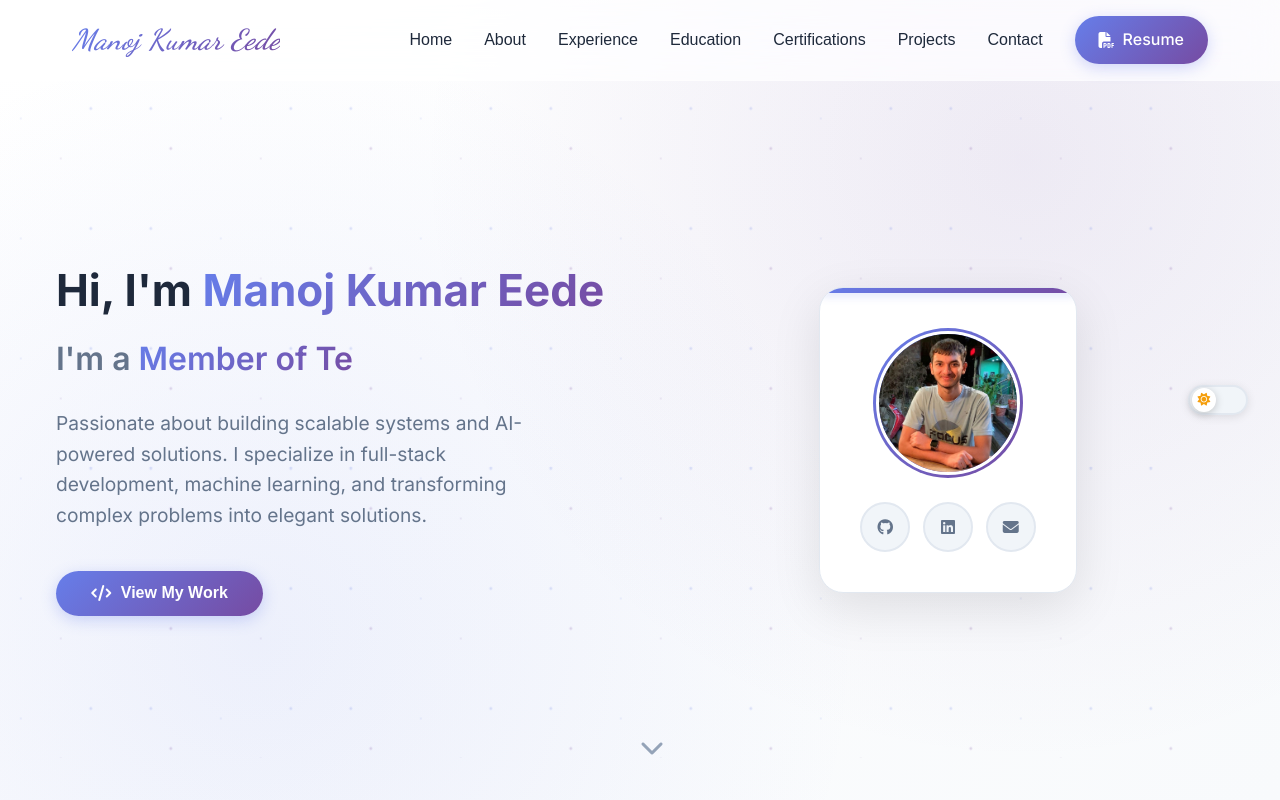
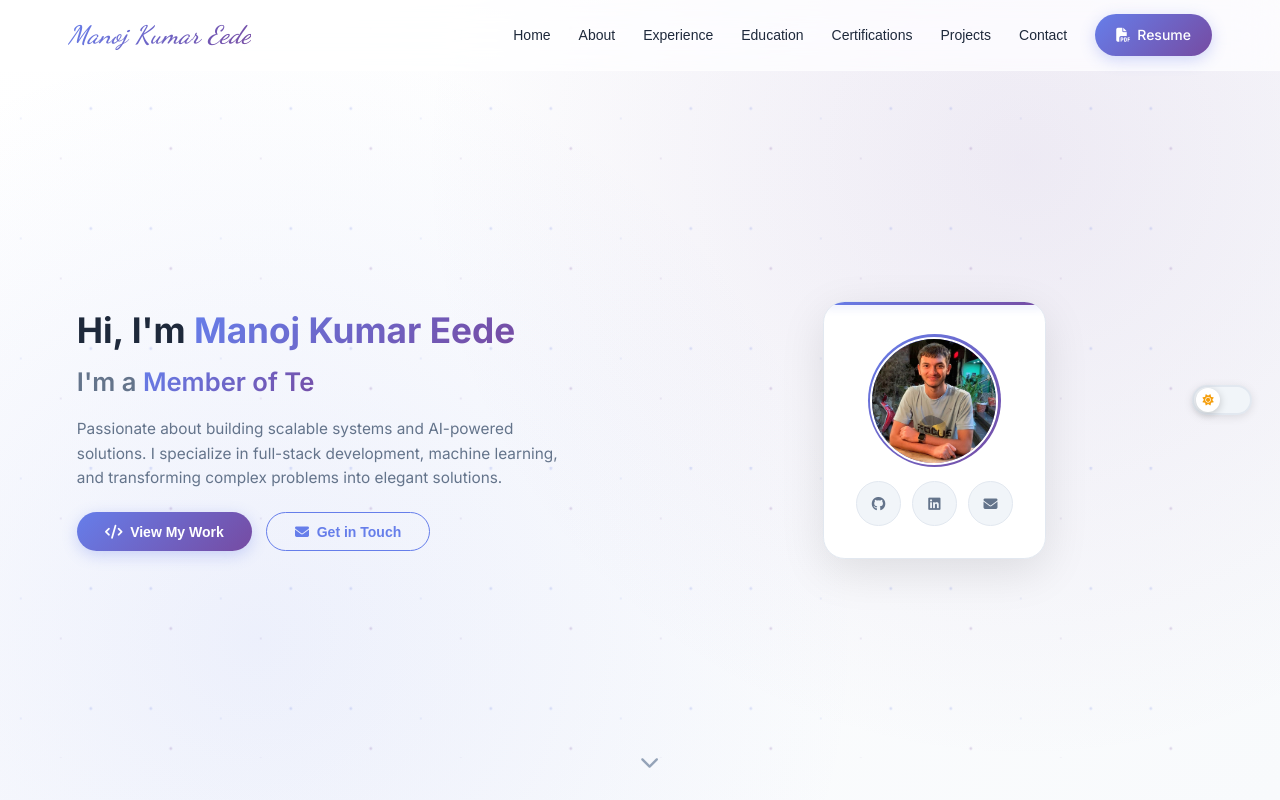
Before and after one commit to Manoj4689/personal-portfolio, a React (Create React App) app: page / in a window 1280 px wide. Shown: the top 800 px of the page. Built offline with nearby package versions, Linux system fonts and the light colour scheme; no server answers.

Commit message:
Mobile view changes

```diff
--- a/src/App.css
+++ b/src/App.css
@@ -18,6 +18,43 @@
   --shadow-light: rgba(0, 0, 0, 0.1);
   --shadow-medium: rgba(0, 0, 0, 0.15);
   --shadow-heavy: rgba(0, 0, 0, 0.25);
+
+  /* Dynamic viewport-based sizing */
+  --viewport-width: 100vw;
+  --viewport-height: 100vh;
+  --viewport-min: min(100vw, 100vh);
+  --viewport-max: max(100vw, 100vh);
+
+  /* Base sizes (for Mac desktop - 1440px width typical) */
+  --base-font-size: clamp(14px, 1vw, 16px);
+  --base-spacing-unit: clamp(0.5rem, 0.5vw, 1rem);
+
+  /* Dynamic font sizes */
+  --font-scale: clamp(0.875, 100vw / 1440, 1);
+  --font-xs: clamp(0.75rem, 0.8vw, 0.85rem);
+  --font-sm: clamp(0.85rem, 0.9vw, 0.95rem);
+  --font-base: clamp(1rem, 1vw, 1rem);
+  --font-lg: clamp(1.1rem, 1.2vw, 1.2rem);
+  --font-xl: clamp(1.3rem, 1.5vw, 1.5rem);
+  --font-2xl: clamp(1.5rem, 2vw, 2rem);
+  --font-3xl: clamp(2rem, 2.5vw, 2.5rem);
+  --font-4xl: clamp(2.5rem, 3vw, 2.75rem);
+  --font-5xl: clamp(2.75rem, 3.5vw, 3rem);
+
+  /* Dynamic spacing */
+  --spacing-xs: clamp(0.25rem, 0.3vw, 0.5rem);
+  --spacing-sm: clamp(0.5rem, 0.6vw, 1rem);
+  --spacing-md: clamp(1rem, 1.2vw, 1.5rem);
+  --spacing-lg: clamp(1.5rem, 2vw, 2rem);
+  --spacing-xl: clamp(2rem, 2.5vw, 3rem);
+  --spacing-2xl: clamp(3rem, 3.5vw, 5rem);
+
+  /* Dynamic container */
+  --container-max-width: min(1200px, 90vw);
+  --container-padding: clamp(0.5rem, 1vw, 1rem);
+
+  /* Dynamic section padding */
+  --section-padding-y: clamp(2rem, 5vh, 5rem);
 }
 
 /* Dark mode variables */
@@ -34,6 +71,43 @@
   --shadow-light: rgba(0, 0, 0, 0.3);
   --shadow-medium: rgba(0, 0, 0, 0.4);
   --shadow-heavy: rgba(0, 0, 0, 0.6);
+
+  /* Dynamic viewport-based sizing (same as light mode) */
+  --viewport-width: 100vw;
+  --viewport-height: 100vh;
+  --viewport-min: min(100vw, 100vh);
+  --viewport-max: max(100vw, 100vh);
+
+  /* Base sizes */
+  --base-font-size: clamp(14px, 1vw, 16px);
+  --base-spacing-unit: clamp(0.5rem, 0.5vw, 1rem);
+
+  /* Dynamic font sizes */
+  --font-scale: clamp(0.875, 100vw / 1440, 1);
+  --font-xs: clamp(0.75rem, 0.8vw, 0.85rem);
+  --font-sm: clamp(0.85rem, 0.9vw, 0.95rem);
+  --font-base: clamp(1rem, 1vw, 1rem);
+  --font-lg: clamp(1.1rem, 1.2vw, 1.2rem);
+  --font-xl: clamp(1.3rem, 1.5vw, 1.5rem);
+  --font-2xl: clamp(1.5rem, 2vw, 2rem);
+  --font-3xl: clamp(2rem, 2.5vw, 2.5rem);
+  --font-4xl: clamp(2.5rem, 3vw, 2.75rem);
+  --font-5xl: clamp(2.75rem, 3.5vw, 3rem);
+
+  /* Dynamic spacing */
+  --spacing-xs: clamp(0.25rem, 0.3vw, 0.5rem);
+  --spacing-sm: clamp(0.5rem, 0.6vw, 1rem);
+  --spacing-md: clamp(1rem, 1.2vw, 1.5rem);
+  --spacing-lg: clamp(1.5rem, 2vw, 2rem);
+  --spacing-xl: clamp(2rem, 2.5vw, 3rem);
+  --spacing-2xl: clamp(3rem, 3.5vw, 5rem);
+
+  /* Dynamic container */
+  --container-max-width: min(1200px, 90vw);
+  --container-padding: clamp(0.5rem, 1vw, 1rem);
+
+  /* Dynamic section padding */
+  --section-padding-y: clamp(2rem, 5vh, 5rem);
 }
 
 /* Dark mode body styles */
@@ -44,21 +118,21 @@ body.dark-mode {
 
 /* Common styles */
 .container {
-  max-width: 1200px;
+  max-width: var(--container-max-width);
   margin: 0 auto;
-  padding: 0 1rem;
+  padding: 0 var(--container-padding);
 }
 
 .section {
-  padding: 5rem 0;
+  padding: var(--section-padding-y) 0;
   position: relative;
 }
 
 .section-title {
-  font-size: 2.75rem;
+  font-size: var(--font-4xl);
   font-weight: 800;
   text-align: center;
-  margin-bottom: 3.5rem;
+  margin-bottom: clamp(2rem, 3.5vh, 3.5rem);
   color: var(--text-primary);
   position: relative;
   letter-spacing: -0.02em;
@@ -67,11 +141,11 @@ body.dark-mode {
 .section-title::after {
   content: '';
   position: absolute;
-  bottom: -15px;
+  bottom: clamp(-10px, -1vh, -15px);
   left: 50%;
   transform: translateX(-50%);
-  width: 80px;
-  height: 5px;
+  width: clamp(60px, 5.5vw, 80px);
+  height: clamp(3px, 0.35vh, 5px);
   background: linear-gradient(135deg, var(--accent-primary), var(--accent-secondary));
   border-radius: 3px;
   box-shadow: 0 2px 10px rgba(102, 126, 234, 0.3);
@@ -88,16 +162,16 @@ body.dark-mode {
   background: linear-gradient(135deg, var(--accent-primary), var(--accent-secondary));
   color: white;
   border: none;
-  padding: 0.85rem 2.2rem;
-  border-radius: 50px;
+  padding: clamp(0.7rem, 0.85vw, 0.85rem) clamp(1.8rem, 2.2vw, 2.2rem);
+  border-radius: clamp(40px, 3.5vw, 50px);
   font-weight: 700;
   text-decoration: none;
   display: inline-flex;
   align-items: center;
-  gap: 0.6rem;
+  gap: clamp(0.5rem, 0.6vw, 0.6rem);
   transition: all 0.4s cubic-bezier(0.4, 0, 0.2, 1);
   cursor: pointer;
-  font-size: 1rem;
+  font-size: var(--font-base);
   position: relative;
   overflow: hidden;
   box-shadow: 0 4px 15px rgba(102, 126, 234, 0.3);
@@ -117,8 +191,8 @@ body.dark-mode {
 }
 
 .btn-primary:hover::before {
-  width: 300px;
-  height: 300px;
+  width: clamp(250px, 20vw, 300px);
+  height: clamp(250px, 20vw, 300px);
 }
 
 .btn-primary:hover {
@@ -129,17 +203,17 @@ body.dark-mode {
 .btn-secondary {
   background: transparent;
   color: var(--accent-primary);
-  border: 2px solid var(--accent-primary);
-  padding: 0.85rem 2.2rem;
-  border-radius: 50px;
+  border: clamp(1.5px, 0.14vw, 2px) solid var(--accent-primary);
+  padding: clamp(0.7rem, 0.85vw, 0.85rem) clamp(1.8rem, 2.2vw, 2.2rem);
+  border-radius: clamp(40px, 3.5vw, 50px);
   font-weight: 700;
   text-decoration: none;
   display: inline-flex;
   align-items: center;
-  gap: 0.6rem;
+  gap: clamp(0.5rem, 0.6vw, 0.6rem);
   transition: all 0.4s cubic-bezier(0.4, 0, 0.2, 1);
   cursor: pointer;
-  font-size: 1rem;
+  font-size: var(--font-base);
   position: relative;
   overflow: hidden;
 }
@@ -169,10 +243,10 @@ body.dark-mode {
 
 .card {
   background: var(--bg-primary);
-  border-radius: 20px;
-  padding: 2.5rem;
-  box-shadow: 0 8px 30px var(--shadow-light);
-  border: 1px solid var(--border-color);
+  border-radius: clamp(16px, 1.4vw, 20px);
+  padding: clamp(1.5rem, 2.5vw, 2.5rem);
+  box-shadow: 0 clamp(6px, 0.6vw, 8px) clamp(20px, 2vw, 30px) var(--shadow-light);
+  border: clamp(0.8px, 0.07vw, 1px) solid var(--border-color);
   transition: all 0.4s cubic-bezier(0.4, 0, 0.2, 1);
   backdrop-filter: blur(10px);
   position: relative;
@@ -185,7 +259,7 @@ body.dark-mode {
   top: 0;
   left: 0;
   right: 0;
-  height: 3px;
+  height: clamp(2px, 0.2vh, 3px);
   background: linear-gradient(135deg, var(--accent-primary), var(--accent-secondary));
   transform: scaleX(0);
   transition: transform 0.4s ease;
@@ -196,14 +270,14 @@ body.dark-mode {
 }
 
 .card:hover {
-  transform: translateY(-8px);
-  box-shadow: 0 15px 50px var(--shadow-medium);
+  transform: translateY(clamp(-6px, -0.5vh, -8px));
+  box-shadow: 0 clamp(12px, 1vw, 15px) clamp(40px, 3.5vw, 50px) var(--shadow-medium);
   border-color: var(--accent-primary);
 }
 
 .fade-in {
   opacity: 0;
-  transform: translateY(30px);
+  transform: translateY(clamp(20px, 2vh, 30px));
   animation: fadeIn 0.6s ease forwards;
 }
 
@@ -216,7 +290,7 @@ body.dark-mode {
 
 .slide-in-left {
   opacity: 0;
-  transform: translateX(-50px);
+  transform: translateX(clamp(-30px, -3.5vw, -50px));
   animation: slideInLeft 0.6s ease forwards;
 }
 
@@ -229,7 +303,7 @@ body.dark-mode {
 
 .slide-in-right {
   opacity: 0;
-  transform: translateX(50px);
+  transform: translateX(clamp(30px, 3.5vw, 50px));
   animation: slideInRight 0.6s ease forwards;
 }
 
@@ -254,7 +328,7 @@ body.dark-mode {
   }
 
   .section-title {
-    font-size: 2rem;
+    font-size: var(--font-3xl);
     word-wrap: break-word;
     overflow-wrap: break-word;
     hyphens: auto;
@@ -262,16 +336,16 @@ body.dark-mode {
 
   .btn-primary,
   .btn-secondary {
-    padding: 0.6rem 1.5rem;
-    font-size: 0.9rem;
+    padding: clamp(0.5rem, 0.6vw, 0.6rem) clamp(1.2rem, 1.5vw, 1.5rem);
+    font-size: var(--font-sm);
     word-wrap: break-word;
     overflow-wrap: break-word;
     text-align: center;
   }
 
   .card {
-    padding: 1.5rem;
-    margin: 0 0.5rem;
+    padding: var(--spacing-lg);
+    margin: 0 var(--spacing-sm);
     word-wrap: break-word;
     overflow-wrap: break-word;
   }
@@ -311,22 +385,22 @@ body.dark-mode {
   }
 
   .section {
-    padding: 2rem 0;
+    padding: var(--spacing-lg) 0;
   }
 
   .section-title {
-    font-size: 1.8rem;
+    font-size: var(--font-2xl);
   }
 
   .btn-primary,
   .btn-secondary {
-    padding: 0.5rem 1rem;
-    font-size: 0.85rem;
+    padding: clamp(0.4rem, 0.5vw, 0.5rem) clamp(0.8rem, 1vw, 1rem);
+    font-size: var(--font-xs);
   }
 
   .card {
-    padding: 1rem;
-    margin: 0 0.25rem;
+    padding: var(--spacing-md);
+    margin: 0 var(--spacing-xs);
   }
 
   /* Ensure proper spacing on very small screens */
--- a/src/components/Hero.css
+++ b/src/components/Hero.css
@@ -5,7 +5,7 @@
   position: relative;
   background: linear-gradient(135deg, var(--bg-primary) 0%, var(--bg-secondary) 100%);
   overflow: hidden;
-  padding-top: 80px;
+  padding-top: clamp(60px, 5.5vh, 80px);
 }
 
 .hero-background {
@@ -42,9 +42,9 @@
 .hero-content {
   display: grid;
   grid-template-columns: 1fr 1fr;
-  gap: 4rem;
+  gap: clamp(2rem, 4vw, 4rem);
   align-items: center;
-  min-height: 60vh;
+  min-height: clamp(50vh, 60vh, 70vh);
 }
 
 .hero-text {
@@ -52,30 +52,30 @@
 }
 
 .hero-title {
-  font-size: 2.75rem;
+  font-size: clamp(2rem, 2.75vw, 2.75rem);
   font-weight: 700;
   line-height: 1.2;
-  margin-bottom: 1rem;
+  margin-bottom: clamp(0.8rem, 1vh, 1rem);
   color: var(--text-primary);
 }
 
 .hero-subtitle {
-  font-size: 2rem;
+  font-size: clamp(1.5rem, 2vw, 2rem);
   font-weight: 600;
-  margin-bottom: 1.5rem;
+  margin-bottom: clamp(1rem, 1.5vh, 1.5rem);
   color: var(--text-secondary);
-  min-height: 2.4rem;
+  min-height: clamp(2rem, 2.4vh, 2.4rem);
 }
 
 .typing-text {
   display: inline-block;
-  min-width: 200px;
+  min-width: clamp(150px, 14vw, 200px);
 }
 
 .typing-container {
   position: relative;
   display: inline-block;
-  min-width: 200px;
+  min-width: clamp(150px, 14vw, 200px);
 }
 
 .cursor {
@@ -94,10 +94,10 @@
 }
 
 .hero-description {
-  font-size: 1.2rem;
+  font-size: clamp(1rem, 1.2vw, 1.2rem);
   line-height: 1.6;
   color: var(--text-secondary);
-  margin-bottom: 2.5rem;
+  margin-bottom: clamp(1.5rem, 2.5vh, 2.5rem);
   max-width: 90%;
 }
 
@@ -115,10 +115,10 @@
 
 .profile-card {
   background: var(--bg-primary);
-  border-radius: 24px;
-  padding: 2.5rem;
-  box-shadow: 0 15px 50px var(--shadow-light);
-  border: 1px solid var(--border-color);
+  border-radius: clamp(20px, 1.7vw, 24px);
+  padding: clamp(1.5rem, 2.5vw, 2.5rem);
+  box-shadow: 0 clamp(12px, 1vw, 15px) clamp(40px, 3.5vw, 50px) var(--shadow-light);
+  border: clamp(0.8px, 0.07vw, 1px) solid var(--border-color);
   text-align: center;
   transition: all 0.4s cubic-bezier(0.4, 0, 0.2, 1);
   position: relative;
@@ -132,21 +132,21 @@
   top: 0;
   left: 0;
   right: 0;
-  height: 5px;
+  height: clamp(3px, 0.35vh, 5px);
   background: linear-gradient(135deg, var(--accent-primary), var(--accent-secondary));
-  box-shadow: 0 2px 10px rgba(102, 126, 234, 0.3);
+  box-shadow: 0 clamp(1.5px, 0.14vw, 2px) clamp(8px, 0.7vw, 10px) rgba(102, 126, 234, 0.3);
 }
 
 .profile-card:hover {
-  transform: translateY(-12px) scale(1.02);
-  box-shadow: 0 25px 70px var(--shadow-medium);
+  transform: translateY(clamp(-8px, -0.8vh, -12px)) scale(1.02);
+  box-shadow: 0 clamp(20px, 1.7vw, 25px) clamp(55px, 4.9vw, 70px) var(--shadow-medium);
   border-color: var(--accent-primary);
 }
 
 .profile-image {
-  width: 150px;
-  height: 150px;
-  margin: 0 auto 1.5rem;
+  width: clamp(120px, 10.4vw, 150px);
+  height: clamp(120px, 10.4vw, 150px);
+  margin: 0 auto clamp(1rem, 1.5vh, 1.5rem);
   border-radius: 50%;
   background: linear-gradient(135deg, var(--accent-primary), var(--accent-secondary));
   display: flex;
@@ -154,7 +154,7 @@
   justify-content: center;
   position: relative;
   overflow: hidden;
-  padding: 3px;
+  padding: clamp(2px, 0.2vw, 3px);
 }
 
 .profile-photo {
@@ -162,24 +162,24 @@
   height: 100%;
   border-radius: 50%;
   object-fit: cover;
-  border: 3px solid white;
+  border: clamp(2px, 0.2vw, 3px) solid white;
 }
 
 .profile-placeholder {
   color: white;
-  font-size: 4rem;
+  font-size: clamp(3rem, 2.8vw, 4rem);
 }
 
 .social-links {
   display: flex;
   justify-content: center;
-  gap: 1rem;
-  margin-top: 1rem;
+  gap: clamp(0.8rem, 1vw, 1rem);
+  margin-top: clamp(0.8rem, 1vh, 1rem);
 }
 
 .social-links a {
-  width: 50px;
-  height: 50px;
+  width: clamp(40px, 3.5vw, 50px);
+  height: clamp(40px, 3.5vw, 50px);
   border-radius: 50%;
   background: var(--bg-tertiary);
   color: var(--text-secondary);
@@ -188,7 +188,7 @@
   justify-content: center;
   text-decoration: none;
   transition: all 0.4s cubic-bezier(0.4, 0, 0.2, 1);
-  border: 2px solid var(--border-color);
+  border: clamp(1.5px, 0.14vw, 2px) solid var(--border-color);
   position: relative;
   overflow: hidden;
 }
@@ -207,25 +207,25 @@
 }
 
 .social-links a:hover::before {
-  width: 100px;
-  height: 100px;
+  width: clamp(80px, 7vw, 100px);
+  height: clamp(80px, 7vw, 100px);
 }
 
 .social-links a:hover {
   background: linear-gradient(135deg, var(--accent-primary), var(--accent-secondary));
   color: white;
-  transform: translateY(-5px) rotate(5deg);
-  box-shadow: 0 8px 20px rgba(102, 126, 234, 0.4);
+  transform: translateY(clamp(-3px, -0.35vh, -5px)) rotate(5deg);
+  box-shadow: 0 clamp(6px, 0.6vw, 8px) clamp(15px, 1.4vw, 20px) rgba(102, 126, 234, 0.4);
   border-color: transparent;
 }
 
 .scroll-indicator {
   position: absolute;
-  bottom: 2rem;
+  bottom: clamp(1.5rem, 2vh, 2rem);
   left: 50%;
   transform: translateX(-50%);
   color: var(--text-muted);
-  font-size: 1.5rem;
+  font-size: clamp(1.2rem, 1.5vw, 1.5rem);
   cursor: pointer;
   transition: all 0.3s ease;
 }
@@ -244,20 +244,20 @@
 
   .hero-content {
     grid-template-columns: 1fr;
-    gap: 3rem;
+    gap: clamp(2rem, 3vw, 3rem);
     text-align: center;
   }
 
   .hero-title {
-    font-size: 2.5rem;
+    font-size: clamp(2rem, 2.5vw, 2.5rem);
   }
 
   .hero-subtitle {
-    font-size: 1.5rem;
+    font-size: clamp(1.3rem, 1.5vw, 1.5rem);
   }
 
   .typing-container {
-    min-width: 150px;
+    min-width: clamp(120px, 10.4vw, 150px);
     position: relative;
     display: inline-block;
     justify-content: center;
@@ -271,13 +271,14 @@
 
   .cursor {
     position: relative;
-    display: inline;
+    display: inline-block;
     margin-left: 2px;
     top: 0;
-    left: auto;
+    left: auto !important;
     animation: blink 1s infinite;
     color: var(--accent-primary);
     font-weight: 400;
+    transition: none;
   }
 
   .hero-description {
@@ -290,17 +291,17 @@
   }
 
   .profile-card {
-    max-width: 300px;
+    max-width: clamp(280px, 21vw, 300px);
     margin: 0 auto;
   }
 
   .profile-image {
-    width: 120px;
-    height: 120px;
+    width: clamp(100px, 8.3vw, 120px);
+    height: clamp(100px, 8.3vw, 120px);
   }
 
   .profile-placeholder {
-    font-size: 3rem;
+    font-size: clamp(2.5rem, 2.1vw, 3rem);
   }
 }
 
--- a/src/components/Hero.js
+++ b/src/components/Hero.js
@@ -7,6 +7,7 @@ const Hero = () => {
   const [currentIndex, setCurrentIndex] = useState(0);
   const [isDeleting, setIsDeleting] = useState(false);
   const [cursorPosition, setCursorPosition] = useState(0);
+  const [isMobile, setIsMobile] = useState(false);
   const textRef = useRef(null);
 
   const roles = [
@@ -14,6 +15,17 @@ const Hero = () => {
     'Data Scientist',
     'Research Intern'
   ];
+
+  // Detect mobile viewport
+  useEffect(() => {
+    const checkMobile = () => {
+      setIsMobile(window.innerWidth <= 768);
+    };
+
+    checkMobile();
+    window.addEventListener('resize', checkMobile);
+    return () => window.removeEventListener('resize', checkMobile);
+  }, []);
 
   useEffect(() => {
     const currentRole = roles[currentIndex];
@@ -37,9 +49,11 @@ const Hero = () => {
     return () => clearTimeout(timeout);
   }, [displayText, currentIndex, isDeleting, roles]);
 
-  // Update cursor position whenever displayText changes
+  // Update cursor position whenever displayText changes (only for desktop)
   useEffect(() => {
-    if (textRef.current && displayText) {
+    if (!isMobile && textRef.current && displayText) {
+      // Use requestAnimationFrame for smoother updates
+      const updateCursor = () => {
         // Create a temporary span to measure the exact text width
         const tempSpan = document.createElement('span');
         tempSpan.style.visibility = 'hidden';
@@ -61,10 +75,13 @@ const Hero = () => {
 
         // Add a small offset for better visual positioning
         setCursorPosition(textWidth + 2);
+      };
+
+      requestAnimationFrame(updateCursor);
     } else {
       setCursorPosition(0);
     }
-  }, [displayText]);
+  }, [displayText, isMobile]);
 
   const scrollToSection = (sectionId) => {
     const element = document.getElementById(sectionId);
@@ -76,6 +93,11 @@ const Hero = () => {
   const handleViewWorkClick = () => {
     trackButtonClick('View My Work', 'Hero');
     scrollToSection('projects');
+  };
+
+  const handleGetInTouchClick = () => {
+    trackButtonClick('Get in Touch', 'Hero');
+    scrollToSection('contact');
   };
 
   const handleSocialClick = (platform, url) => {
@@ -98,7 +120,10 @@ const Hero = () => {
               I'm a{' '}
               <span className="typing-container">
                 <span ref={textRef} className="typing-text gradient-text">{displayText}</span>
-                <span className="cursor" style={{ left: `${cursorPosition}px` }}>|</span>
+                <span
+                  className="cursor"
+                  style={isMobile ? {} : { left: `${cursorPosition}px` }}
+                >|</span>
               </span>
             </h2>
             <p className="hero-description">
@@ -113,6 +138,13 @@ const Hero = () => {
               >
                 <i className="fas fa-code"></i>
                 View My Work
+              </button>
+              <button
+                onClick={handleGetInTouchClick}
+                className="btn-secondary"
+              >
+                <i className="fas fa-envelope"></i>
+                Get in Touch
               </button>
             </div>
           </div>
--- a/src/index.css
+++ b/src/index.css
@@ -6,6 +6,15 @@
 
 html {
   scroll-behavior: smooth;
+  /* Dynamic base font size - scales with viewport but maintains Mac desktop size */
+  font-size: clamp(14px, 1vw, 16px);
+}
+
+/* Ensure smooth scaling for all viewport sizes */
+@media (min-width: 1440px) {
+  html {
+    font-size: 16px; /* Exact size for Mac desktop */
+  }
 }
 
 body {
```
Also changed, not shown: src/components/About.css (+36 -48 lines), src/components/Certifications.css (+31 -13 lines), src/components/Contact.css (+29 -9 lines), src/components/Education.css (+19 -4 lines), src/components/Experience.css (+17 -4 lines), src/components/Footer.css (+39 -1 lines), src/components/Navigation.css (+23 -10 lines), src/components/Projects.css (+22 -5 lines). Lines whose indentation alone changed are shown as unchanged.
